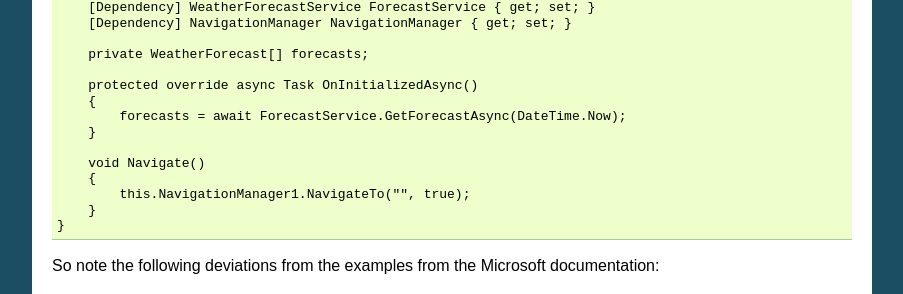
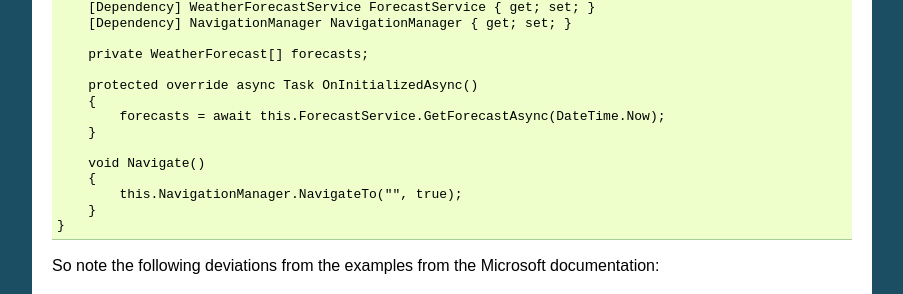
Before and after one commit to simpleinjector/Documentation, a Sphinx documentation site: the page built from source/blazorintegration.rst, in a window 1280 px wide and 1400 px high, scrolled down 707 px. Shown: the part 634-928 px from the top of the window, without its empty margins (198-1101 px from the left). Built offline with Sphinx 7.4.7, drawn with Linux system fonts in a browser that asks for light colours; some of the changed text lies outside the part shown.

Commit message:
Fix incorrect variable name

```diff
--- a/source/blazorintegration.rst
+++ b/source/blazorintegration.rst
@@ -60,12 +60,12 @@ Using the integration code shown further down on this page, your razor component
 
         protected override async Task OnInitializedAsync()
         {
-            forecasts = await ForecastService.GetForecastAsync(DateTime.Now);
+            forecasts = await this.ForecastService.GetForecastAsync(DateTime.Now);
         }
 
         void Navigate()
         {
-            this.NavigationManager1.NavigateTo("", true);
+            this.NavigationManager.NavigateTo("", true);
         }
     }
 
```
